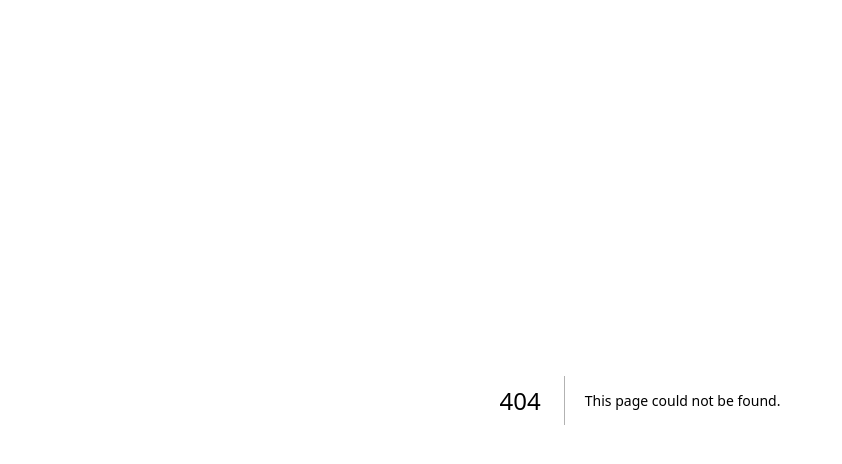
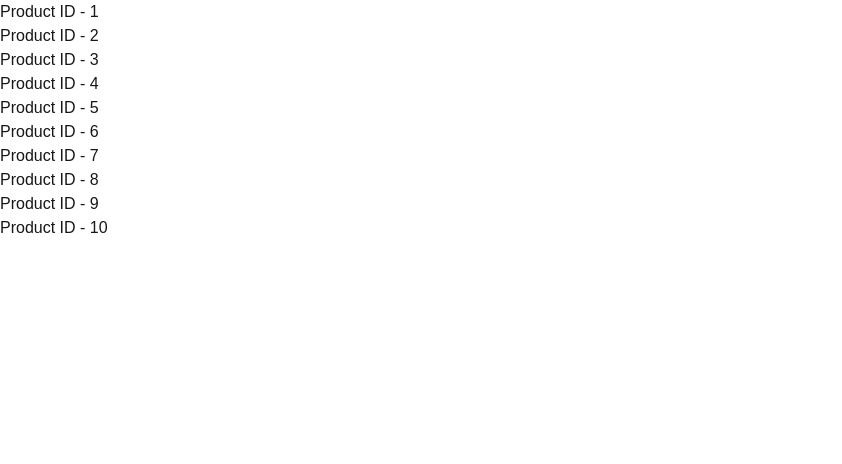
Before and after one commit to MersalHussin/Next.js-Basics, a Next.js app: page /products in a window 1280 px wide. Before the commit this address had no page. Shown: the top 464 px of the page, without its empty margins (0-842 px from the left). Built offline with nearby package versions, Linux system fonts and the light colour scheme.

Commit message:
Navigation & Dynamic Routes

```diff
--- /dev/null
+++ b/app/products/[id]/page.tsx
@@ -0,0 +1,18 @@
+interface IProps{
+
+params: {
+    id: string;
+ }
+
+}
+
+
+ const page = async ({ params }: IProps ) => {
+     const {id} = await params
+     console.log(id);
+    return (
+        <div>Product ID - {id} </div>
+    );
+}
+
+export default page;
--- /dev/null
+++ b/app/products/page.tsx
@@ -0,0 +1,21 @@
+import Link from "next/link";
+
+interface IProps{
+
+
+}
+
+
+const ProductsPage = ({}: IProps ) => {
+    return (
+        <div>
+            {Array.from({length:10},(_,idx) =>(
+                <h3 key={idx}>
+                     <Link href={`/products/${idx+1}`}> Product ID - {idx + 1}</Link>
+                     </h3>
+            ))}
+        </div>
+    );
+}
+
+export default ProductsPage;
```
